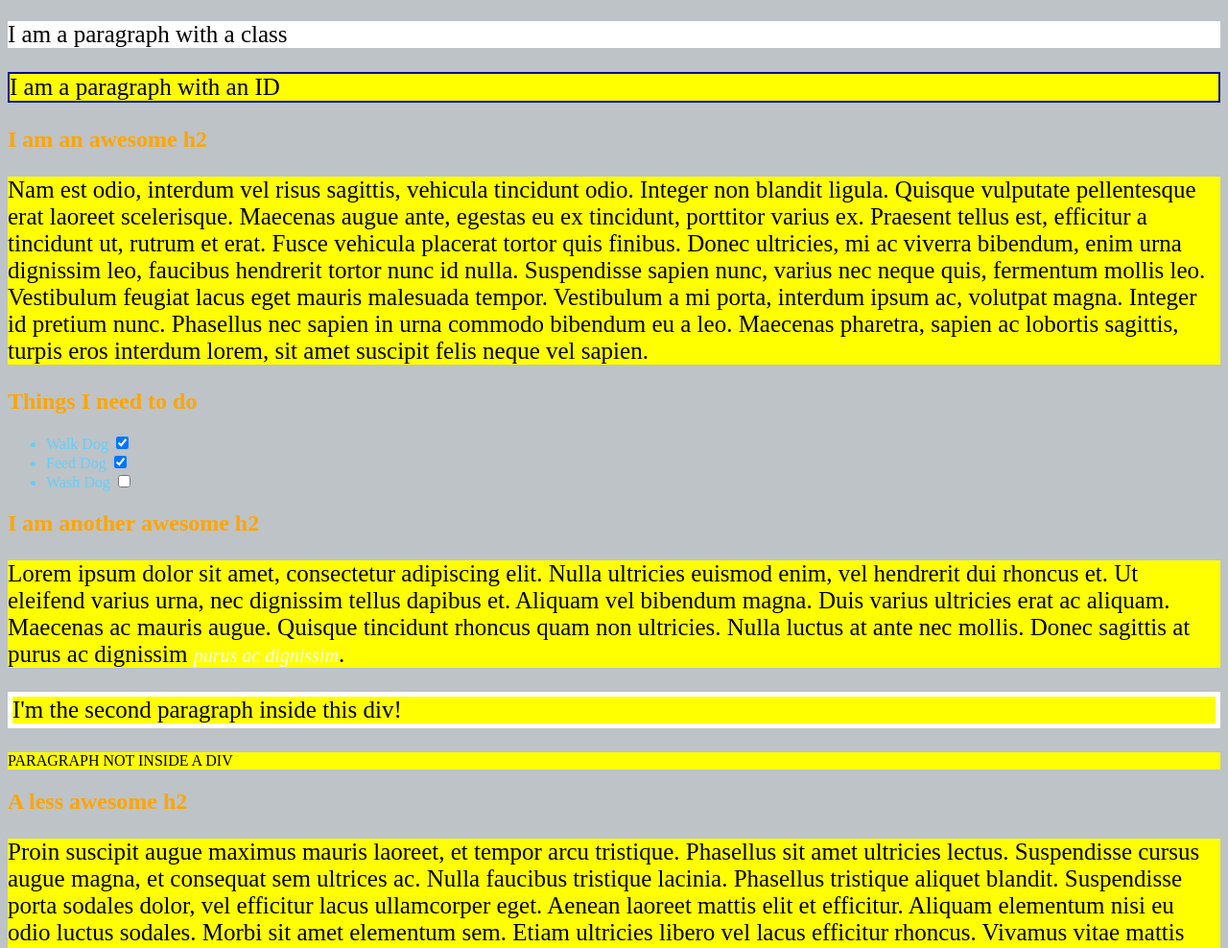
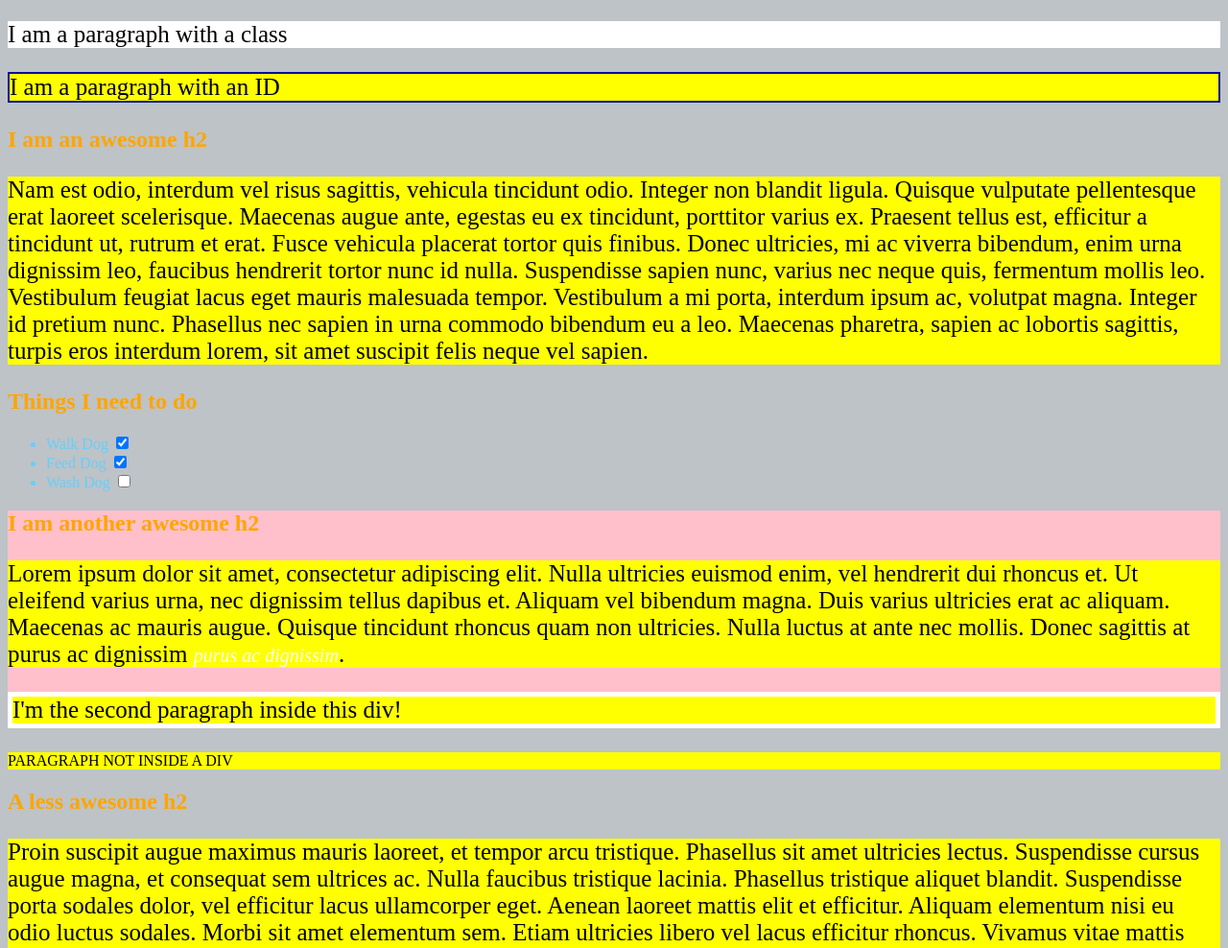
Before and after one commit to Gianluca287/gianluca287.github.io, a plain HTML site: page excercise.html in a window 1280 px wide. Shown: the part 87-1075 px from the top of the page at 96% size. Drawn offline with Linux system fonts and the light colour scheme.

Commit message:
Update selectors.css

```diff
--- a/selectors.css
+++ b/selectors.css
@@ -78,9 +78,8 @@ input[type=text] {
 }
 
 /* Give both <p>'s inside the 3rd <div> a pink background*/
-
-div p:nth-of-type(2) {
-	border: 5px solid white;
+div:nth-of-type(3) {
+	background-color: pink;
 }
 /* Give the 2nd <p> inside the 3rd <div> a 5px white border*/
 
```
